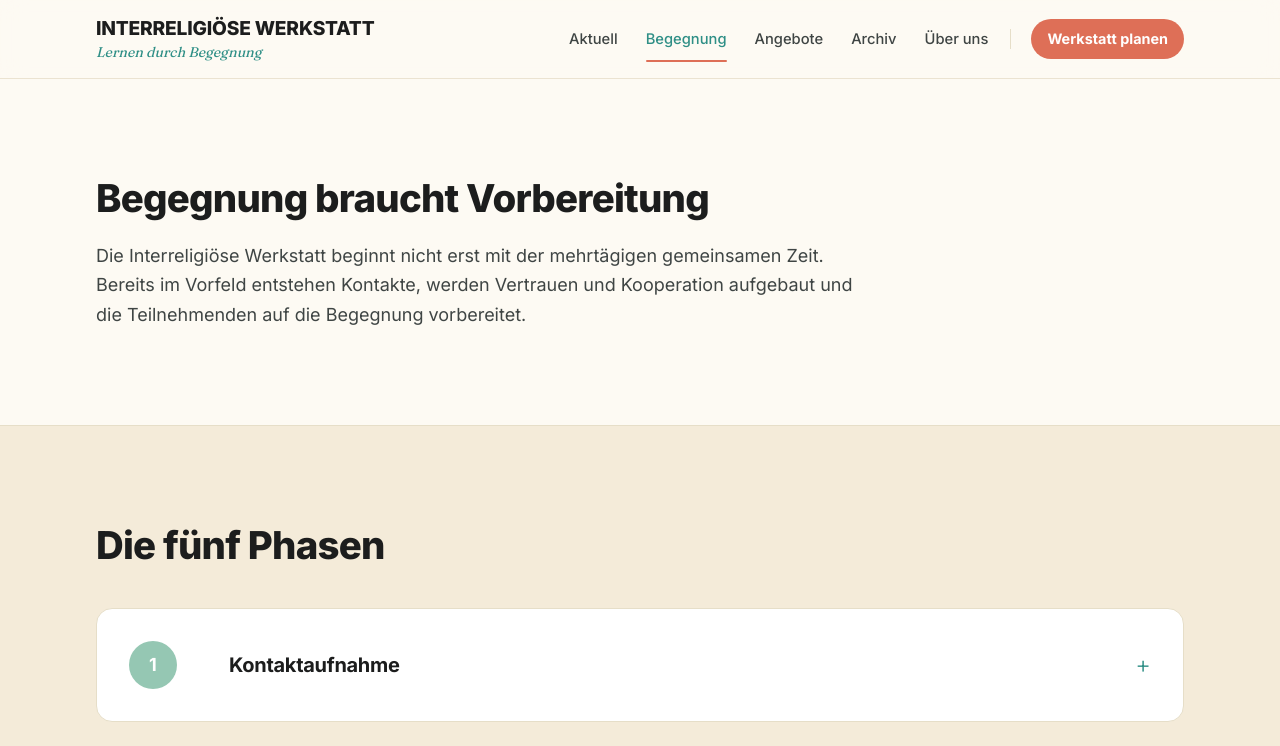
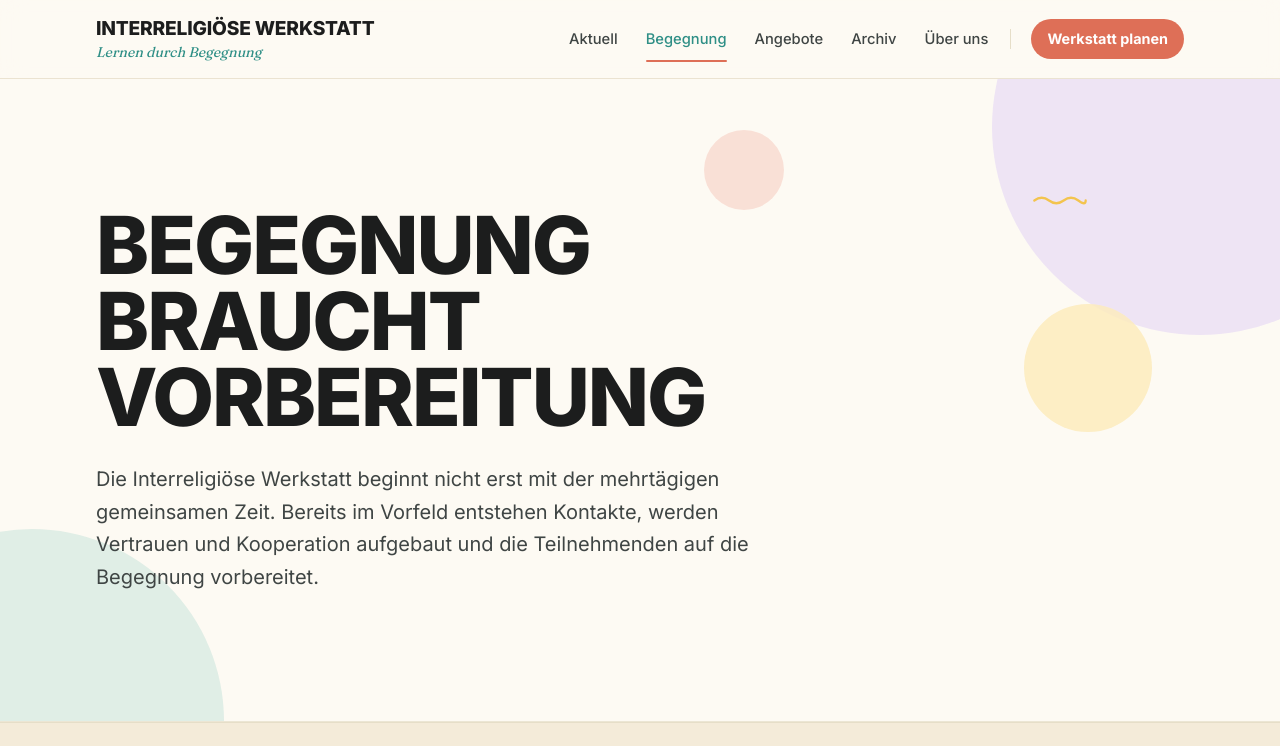
Before and after one commit to Falkensee-Solutions/ingwer, a Next.js app in the folder web/: page /begegnung in a window 1280 px wide. Shown: the top 746 px of the page. Built offline with nearby package versions, Linux system fonts and the light colour scheme.

Commit message:
Replace SectionHeader with Hero component in BegegnungPage for improved presentation.

```diff
--- a/web/src/app/begegnung/page.tsx
+++ b/web/src/app/begegnung/page.tsx
@@ -34,15 +34,11 @@ const PHASEN = [
 export default function BegegnungPage() {
   return (
     <>
-
-      <Container as="section" padding="lg" ariaLabelledby="vorbereitung-titel">
-        <SectionHeader
-          id="vorbereitung-titel"
-          eyebrow="Vorbereitung"
-          titel="Begegnung braucht Vorbereitung"
-          lead="Die Interreligiöse Werkstatt beginnt nicht erst mit der mehrtägigen gemeinsamen Zeit. Bereits im Vorfeld entstehen Kontakte, werden Vertrauen und Kooperation aufgebaut und die Teilnehmenden auf die Begegnung vorbereitet."
-        />
-      </Container>
+      <Hero
+        eyebrow="Begegnung"
+        titel="Begegnung braucht Vorbereitung"
+        lead="Die Interreligiöse Werkstatt beginnt nicht erst mit der mehrtägigen gemeinsamen Zeit. Bereits im Vorfeld entstehen Kontakte, werden Vertrauen und Kooperation aufgebaut und die Teilnehmenden auf die Begegnung vorbereitet."
+      />
 
       <section className="border-y border-[color:var(--color-line)] bg-[color:var(--color-bg-deep)]">
         <Container padding="lg">
```
